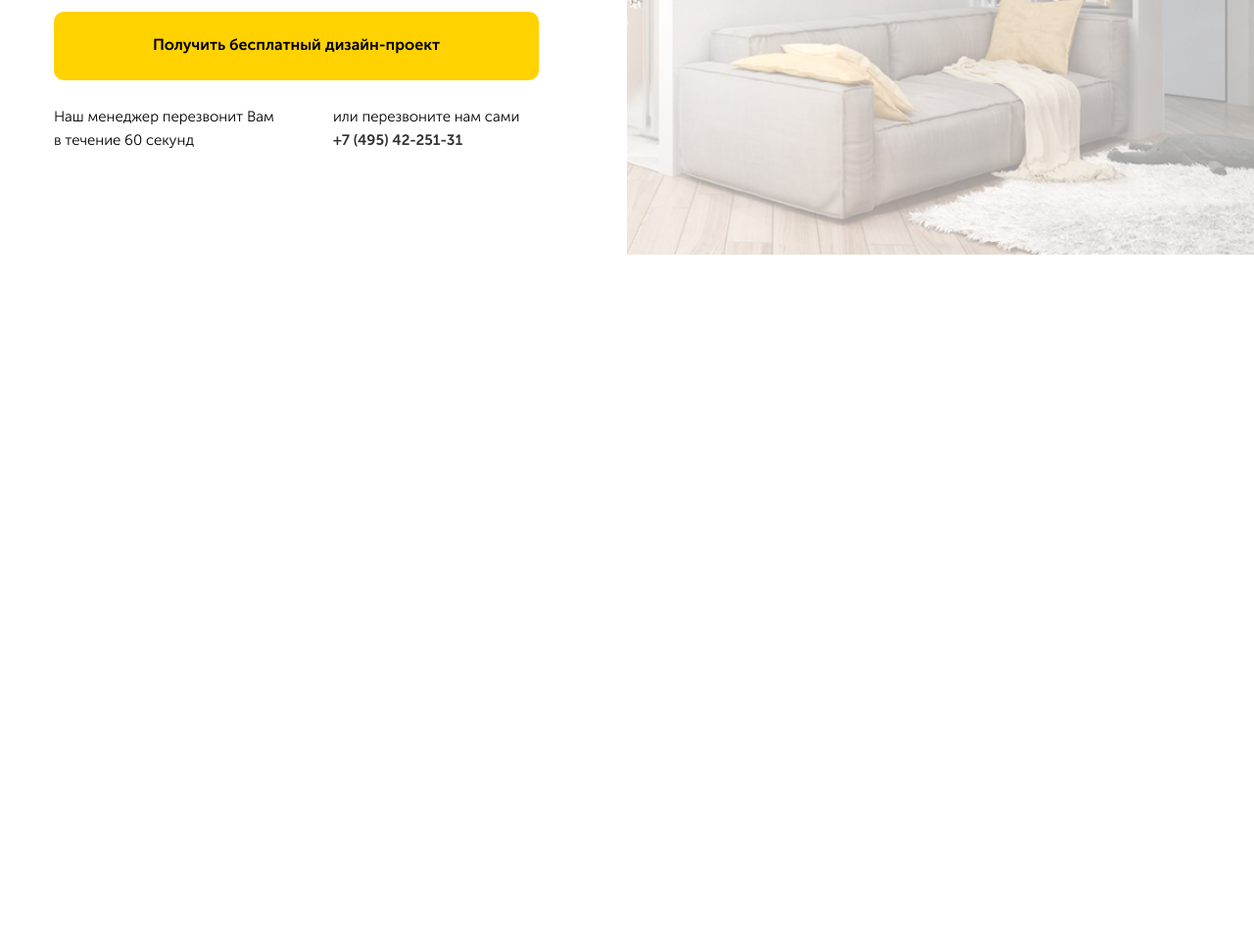
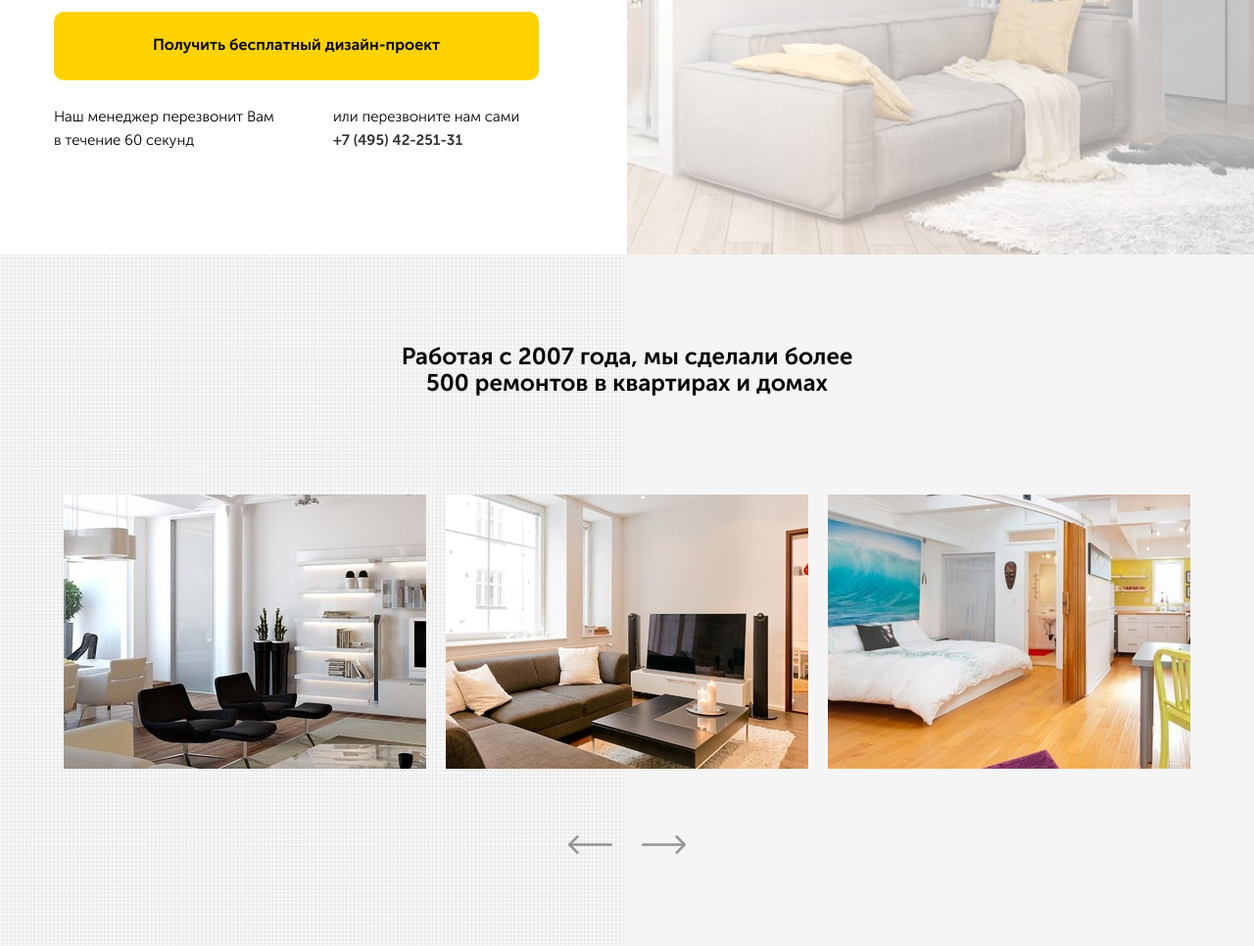
Before and after one commit to Bench42/webstart, a plain HTML site: page src/index.html in a window 1280 px wide. Shown: the part 1122-2088 px from the top of the page at 98% size. Before the commit the page ends 1382 px from the top, so only its background shows below. Drawn offline with nearby package versions, Linux system fonts and the light colour scheme.

Commit message:
Добавил слайдер

```diff
--- /dev/null
+++ b/src/css/slick.css
@@ -0,0 +1,119 @@
+/* Slider */
+.slick-slider
+{
+    position: relative;
+
+    display: block;
+    box-sizing: border-box;
+
+    -webkit-user-select: none;
+       -moz-user-select: none;
+        -ms-user-select: none;
+            user-select: none;
+
+    -webkit-touch-callout: none;
+    -khtml-user-select: none;
+    -ms-touch-action: pan-y;
+        touch-action: pan-y;
+    -webkit-tap-highlight-color: transparent;
+}
+
+.slick-list
+{
+    position: relative;
+
+    display: block;
+    overflow: hidden;
+
+    margin: 0;
+    padding: 0;
+}
+.slick-list:focus
+{
+    outline: none;
+}
+.slick-list.dragging
+{
+    cursor: pointer;
+    cursor: hand;
+}
+
+.slick-slider .slick-track,
+.slick-slider .slick-list
+{
+    -webkit-transform: translate3d(0, 0, 0);
+       -moz-transform: translate3d(0, 0, 0);
+        -ms-transform: translate3d(0, 0, 0);
+         -o-transform: translate3d(0, 0, 0);
+            transform: translate3d(0, 0, 0);
+}
+
+.slick-track
+{
+    position: relative;
+    top: 0;
+    left: 0;
+
+    display: block;
+    margin-left: auto;
+    margin-right: auto;
+}
+.slick-track:before,
+.slick-track:after
+{
+    display: table;
+
+    content: '';
+}
+.slick-track:after
+{
+    clear: both;
+}
+.slick-loading .slick-track
+{
+    visibility: hidden;
+}
+
+.slick-slide
+{
+    display: none;
+    float: left;
+
+    height: 100%;
+    min-height: 1px;
+}
+[dir='rtl'] .slick-slide
+{
+    float: right;
+}
+.slick-slide img
+{
+    display: block;
+}
+.slick-slide.slick-loading img
+{
+    display: none;
+}
+.slick-slide.dragging img
+{
+    pointer-events: none;
+}
+.slick-initialized .slick-slide
+{
+    display: block;
+}
+.slick-loading .slick-slide
+{
+    visibility: hidden;
+}
+.slick-vertical .slick-slide
+{
+    display: block;
+
+    height: auto;
+
+    border: 1px solid transparent;
+}
+.slick-arrow.slick-hidden {
+    display: none;
+}
--- a/src/index.html
+++ b/src/index.html
@@ -6,6 +6,7 @@
   <meta http-equiv="X-UA-Compatible" content="ie=edge">
   <title>Document</title>
   <link rel="stylesheet" href="css/normalize.css">
+  <link rel="stylesheet" href="css/slick.css">
   <link rel="stylesheet" href="css/style.css">
 </head>
 <body>
@@ -111,6 +112,36 @@
       </div>
     <!-- /.container -->
   </section>
+
+  <section class="section portfolio">
+    <div class="container">
+      <h2 class="section-title portfolio__title">Работая с 2007 года,
+        мы сделали более 500 ремонтов в квартирах и домах
+        </h2>
+
+        <div class="slider">
+          <div class="slider__item"><img class="slider__image" src="img/portfolio/slider-1.jpg" alt=""></div>
+          <div class="slider__item"><img class="slider__image" src="img/portfolio/slider-2.jpg" alt=""></div>
+          <div class="slider__item"><img class="slider__image" src="img/portfolio/slider-3.jpg" alt=""></div>
+          <div class="slider__item"><img class="slider__image" src="img/portfolio/slider-1.jpg" alt=""></div>
+          <div class="slider__item"><img class="slider__image" src="img/portfolio/slider-2.jpg" alt=""></div>
+          <div class="slider__item"><img class="slider__image" src="img/portfolio/slider-3.jpg" alt=""></div>
+        </div>
+
+        <div class="arrows portfolio__arrows">
+          <div class="arrows__left">
+            <img src="img/portfolio/left-arrow.png" alt="">
+          </div>
+          <div class="arrows__right">
+            <img src="img/portfolio/right-arrow.png" alt="">
+          </div>
+        </div>
+
+    </div>
+    <!-- /.container -->
+  </section>
+  <!-- /.section portfolio -->
+
   <!-- /.offer -->
 </main>
 
@@ -127,5 +158,34 @@
 
 <script src="https://code.jquery.com/jquery-3.3.1.min.js"></script>
 <script src="js/modal.js"></script>
+<script src="js/slick.min.js"></script>
+<script>
+  $(document).ready(function() {
+    $('.slider').slick({
+      infinite: true,
+      slidesToShow: 3,
+      slidesToScroll: 1,
+      prevArrow: $('.arrows__left'),
+      nextArrow: $('.arrows__right'),
+      responsive: [
+    {
+      breakpoint: 1200,
+      settings: {
+        slidesToShow: 2,
+        slidesToScroll: 1
+
+      }
+    },
+    {
+      breakpoint: 768,
+      settings: {
+        slidesToShow: 1,
+        slidesToScroll: 1
+      }
+    }
+  ]
+    });
+  });
+</script>
 </body>
 </html>
--- a/src/sass/_colors.sass
+++ b/src/sass/_colors.sass
@@ -3,3 +3,4 @@ $text-color: #333333
 $hover-color: #ffd200c7
 $active-color: #ffd20085
 $border-input: #dddddd
+$secondary: #f5f5f5
--- a/src/sass/_interface.sass
+++ b/src/sass/_interface.sass
@@ -34,6 +34,7 @@ a
   &-title
     font-size: 24px
     +bold
+    text-align: center
   &-subtitle
     font-size: 16px
     display: block
@@ -42,3 +43,7 @@ a
   padding: 20px 26px
   font-size: 15px
   border-radius: 10px
+.arrows
+  &__left, &__right
+    &:hover
+      cursor: pointer
--- a/src/sass/blocks/_offer.sass
+++ b/src/sass/blocks/_offer.sass
@@ -19,6 +19,7 @@
     width: 360px
     line-height: 35px
     margin-bottom: 24px
+    text-align: left
   &__subtitle
     max-width: 250px
     margin-bottom: 30px
--- /dev/null
+++ b/src/sass/blocks/_portfolio.sass
@@ -0,0 +1,16 @@
+.portfolio
+  background: $secondary url('../img/portfolio/portfolio-pattern.jpg') center left repeat-y
+  background-size: 50%
+  &__title
+    max-width: 500px
+    margin: auto
+    margin-bottom: 100px
+  &__arrows
+    max-width: 120px
+    margin: auto
+    margin-top: 68px
+    display: flex
+    justify-content: space-between
+.slider
+  &__image
+    margin: auto
--- a/src/sass/style.sass
+++ b/src/sass/style.sass
@@ -7,3 +7,4 @@
 @import 'blocks/hero'
 @import 'blocks/offer'
 @import 'blocks/modal'
+@import 'blocks/portfolio'
```
Also changed, not shown: src/css/slick-theme.css (added), src/css/style.css, src/img/portfolio/left-arrow.png (added), src/img/portfolio/portfolio-pattern.jpg (added), src/img/portfolio/right-arrow.png (added), src/img/portfolio/slider-1.jpg (added), src/img/portfolio/slider-2.jpg (added), src/img/portfolio/slider-3.jpg (added), src/js/slick.min.js (added), 1 other file.
